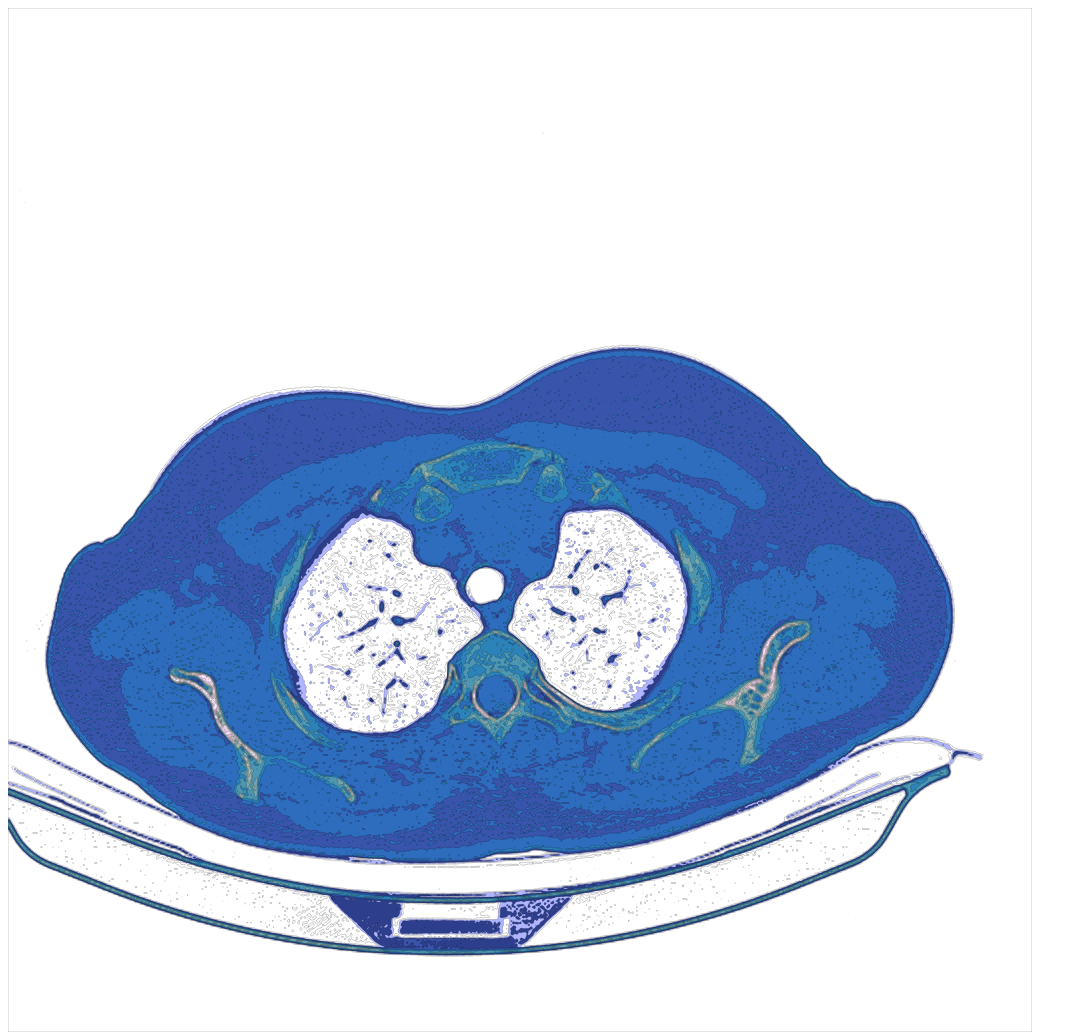
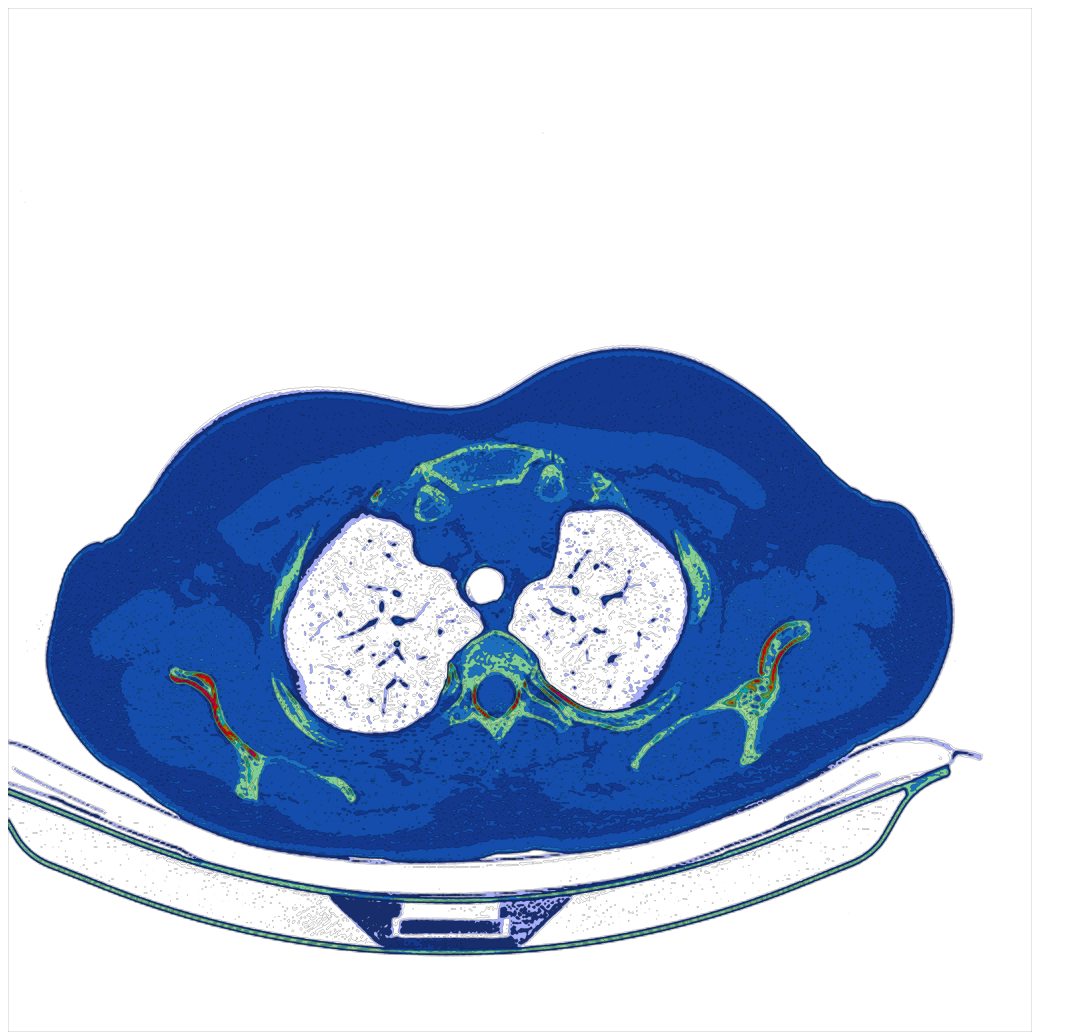
Before and after one commit to Mubashir2994/DataVisualization, a plain HTML site: page Week12_Contours/Exercise/index.html in a window 1280 px wide. Shown: the whole page, without its empty margins (0-1087 px from the left). Drawn offline with nearby package versions, Linux system fonts and the light colour scheme.

Commit message:
week 12 contour exercise updated

```diff
--- a/Week12_Contours/Exercise/index.html
+++ b/Week12_Contours/Exercise/index.html
@@ -64,12 +64,17 @@
             console.table(values_T)
 
 
+
+
             let colors = d3.scaleLinear()
                 .domain(d3.range(min_Value,max_Value,
                     parseInt(Math.abs(max_Value-min_Value)/10)))
                 .range([
-                "#ffffff","#ffffff","#2d3f8c", "#3e5eba", "#2b83ba",])
+                "#ffffff","#ffffff","#182e6c","#143ca0","#256cbd","#f6e6a1", "#00a2bb","#a08616",  "#d00019",])
                 .interpolate(d3.interpolateHcl);
+
+
+
 
                 // let colors = d3.scaleLinear()
                 // .domain(d3.range(min_Value,max_Value,
```
